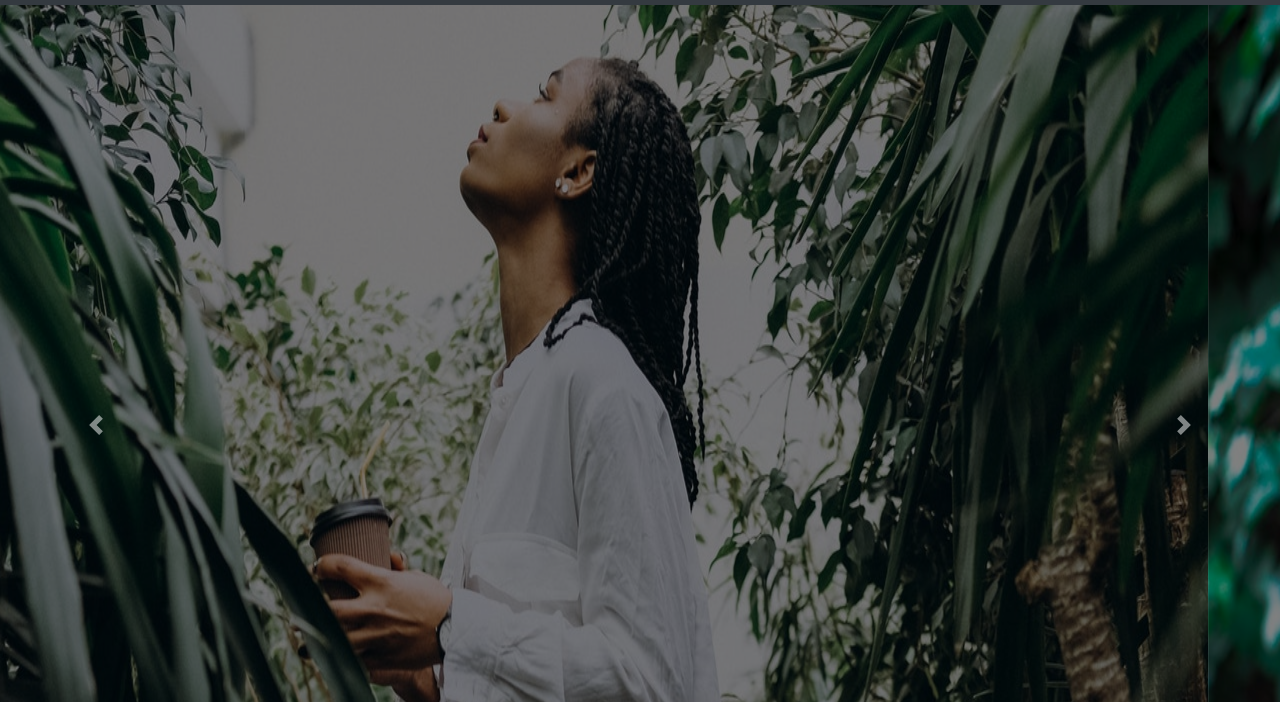
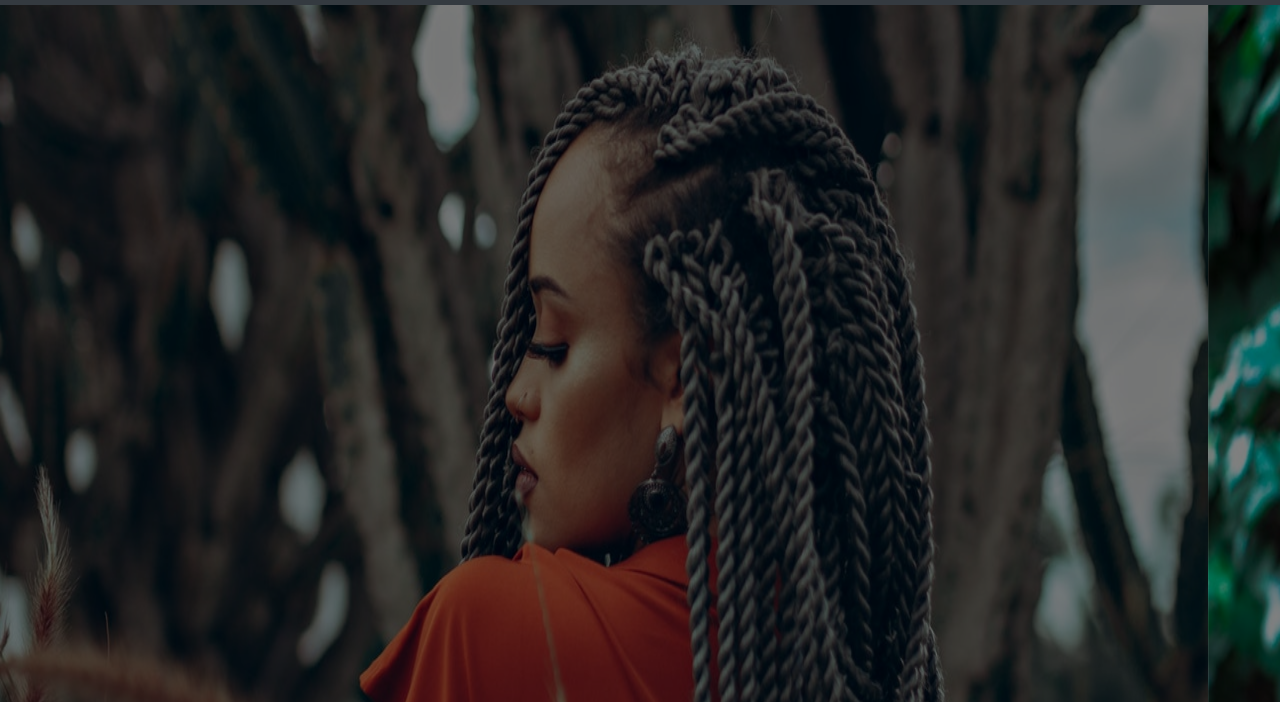
Before and after one commit to rjblee/tru_stylez, a plain HTML site: page index.html in a window 1280 px wide. Shown: the part 75-777 px from the top of the page. Drawn offline with nearby package versions, Linux system fonts and the light colour scheme; a web font is replaced by a local one.

Commit message:
Edit footer

```diff
--- a/index.html
+++ b/index.html
@@ -75,7 +75,7 @@
         </ol>
         <div class="carousel-inner">
             <div class="carousel-item active">
-                <img class="d-block w-100" src="images/woman holding coffee.jpg" alt="First slide">
+                <img class="d-block w-100" src="images/woman in red.jpg" alt="First slide">
                 <div class="carousel-caption d-none d-block d-md-block">
                     <h1>Welcome to Tru Stylez</h1>
                     <p>African hair styles for everyone.</p>
@@ -99,14 +99,14 @@
                 </div>
             </div>
         </div>
-        <a class="carousel-control-prev" href="#carouselExampleIndicators" role="button" data-slide="prev">
+        <!-- <a class="carousel-control-prev" href="#carouselExampleIndicators" role="button" data-slide="prev">
             <span class="carousel-control-prev-icon" aria-hidden="true"></span>
             <span class="sr-only">Previous</span>
         </a>
         <a class="carousel-control-next" href="#carouselExampleIndicators" role="button" data-slide="next">
             <span class="carousel-control-next-icon" aria-hidden="true"></span>
             <span class="sr-only">Next</span>
-        </a>
+        </a> -->
     </div>
 
     <!-- TEAM SECTION -->
@@ -159,7 +159,7 @@
                 <p class="lead">Lorem ipsum dolor sit amet consectetur adipisicing elit. Esse aliquid exercitationem doloremque voluptate vel officia qui laborum ducimus magnam commodi! Alias cupiditate quasi beatae ratione commodi ipsam nobis reprehenderit eligendi!</p>
         </div>
         <div class="col-lg-5">
-            <img src="images/hair salon.jpg" alt="doggo" class="content-image img-responsive center-block" width="426px" height="533px">
+            <img src="images/hair salon.jpg" alt="doggo" class="content-image img-responsive center-block img-fluid" width="426px" height="533px">
         </div>
     </div>
 
```
